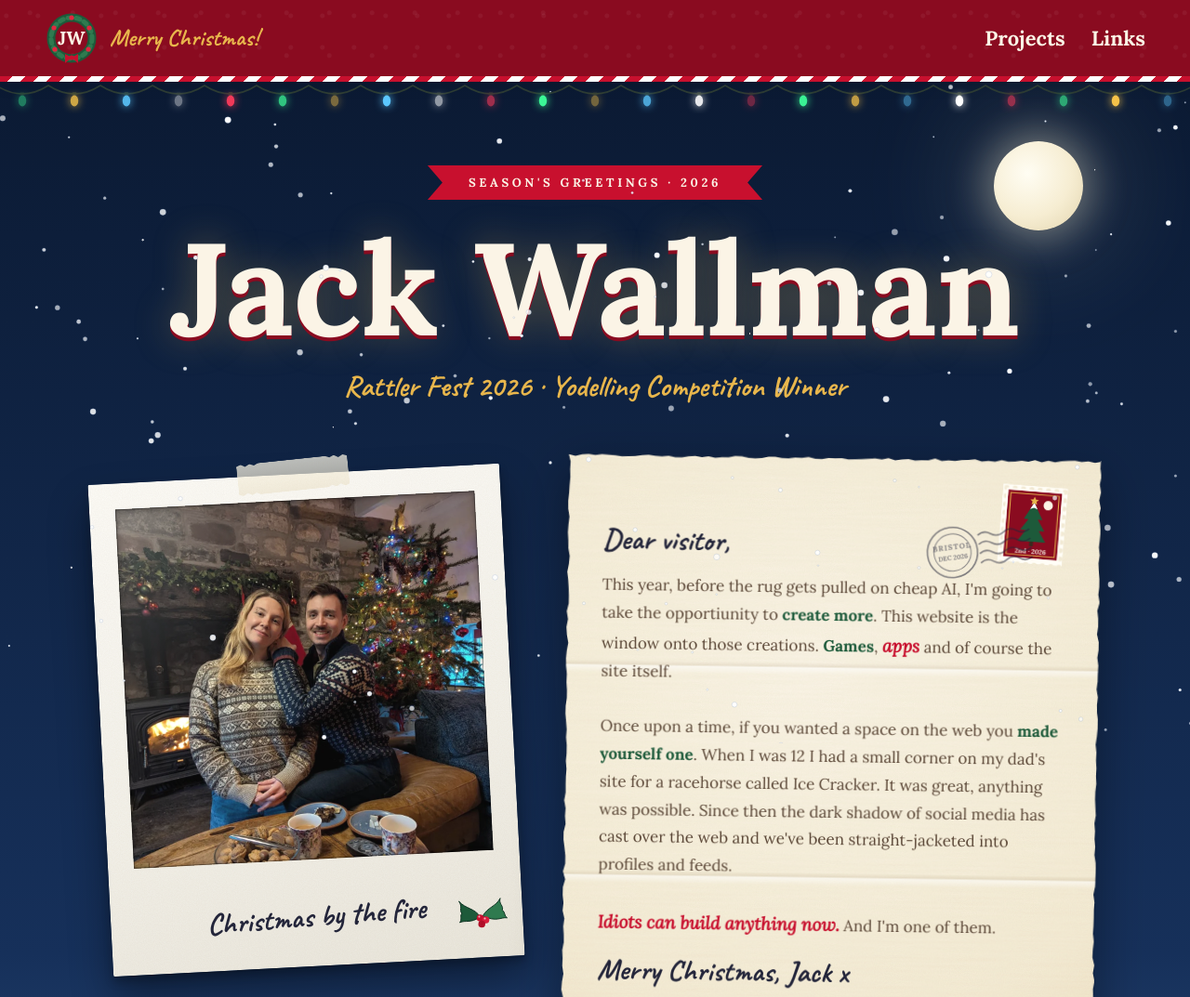
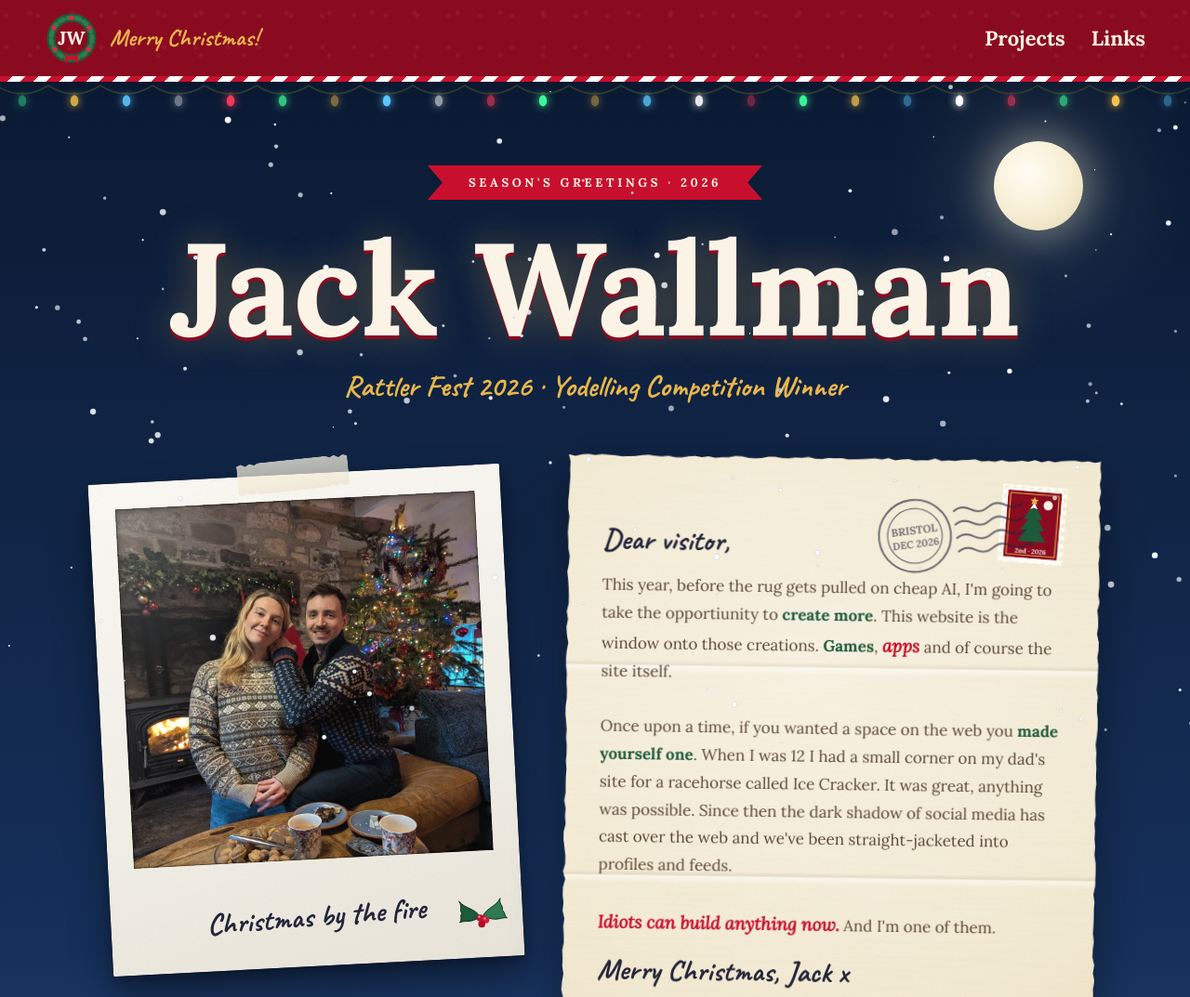
Before and after one commit to jackwallman/jackwallman.github.io, a plain HTML site: page index.html in a window 1280 px wide. Shown: the top 1073 px of the page at 93% size. Drawn offline with Linux system fonts and the light colour scheme; a web font is replaced by a local one.

Commit message:
Drop present numbering on project cards and enlarge the postmark
Co-Authored-By: Claude Opus 5.5 <noreply@anthropic.com>
Claude-Session: https://claude.ai/code/session_0126k7TR5c9d48EAfdzKkcgE

```diff
--- a/index.html
+++ b/index.html
@@ -235,9 +235,9 @@
   }
   .stamp svg { display: block; width: 100%; height: 100%; }
   .postmark {
-    position: absolute; right: 34px; bottom: -18px;
-    width: 120px; height: 66px;
-    color: rgba(35,37,58,0.55);
+    position: absolute; right: 38px; bottom: -10px;
+    width: 168px; height: 88px;
+    color: rgba(35,37,58,0.62);
     transform: rotate(-8deg);
     pointer-events: none;
   }
@@ -338,7 +338,6 @@
   }
 
   .card-body { padding: 20px 22px 18px; display: flex; flex-direction: column; gap: 8px; flex: 1; }
-  .card-num { font-family: var(--hand); font-size: 20px; font-weight: 700; color: var(--pine); }
   .card h3 { font-family: var(--display); font-weight: 700; font-size: 30px; line-height: 1.05; margin: 0; color: var(--red-deep); }
   .card p { font-size: 15.5px; line-height: 1.6; color: var(--ink-soft); margin: 0; }
   .card-link {
@@ -421,7 +420,7 @@
     .polaroid { max-width: 420px; margin: 18px auto 0; width: calc(100% - 24px); }
     .letter { padding: 24px 22px 26px; }
     .letter-greet { font-size: 28px; }
-    .postmark { right: 22px; width: 100px; }
+    .postmark { right: 30px; bottom: -22px; width: 138px; height: 72px; }
     .polaroid-holly { width: 42px; height: 35px; right: 2%; bottom: 3%; }
     .letter-cta { flex-direction: column; }
     .projects { padding: 32px 16px 70px; }
@@ -518,18 +517,18 @@
               <text x="29" y="67" text-anchor="middle" font-family="Lora, serif" font-size="7" font-weight="700" fill="#fbf4e6">2nd · 2026</text>
             </svg>
           </span>
-          <svg class="postmark" viewBox="0 0 120 66" aria-hidden="true">
-            <g fill="none" stroke="currentColor" stroke-width="1.6">
-              <circle cx="33" cy="33" r="27"/>
-              <circle cx="33" cy="33" r="20" stroke-width="1"/>
-              <path d="M62 18 q7 -5 14 0 t14 0 t14 0 t14 0"/>
-              <path d="M62 28 q7 -5 14 0 t14 0 t14 0 t14 0"/>
-              <path d="M62 38 q7 -5 14 0 t14 0 t14 0 t14 0"/>
-              <path d="M62 48 q7 -5 14 0 t14 0 t14 0 t14 0"/>
+          <svg class="postmark" viewBox="0 0 160 84" aria-hidden="true">
+            <g fill="none" stroke="currentColor" stroke-width="2">
+              <circle cx="42" cy="42" r="37"/>
+              <circle cx="42" cy="42" r="28" stroke-width="1.2"/>
+              <path d="M84 22 q9 -6 18 0 t18 0 t18 0 t18 0"/>
+              <path d="M84 36 q9 -6 18 0 t18 0 t18 0 t18 0"/>
+              <path d="M84 50 q9 -6 18 0 t18 0 t18 0 t18 0"/>
+              <path d="M84 64 q9 -6 18 0 t18 0 t18 0 t18 0"/>
             </g>
             <g fill="currentColor" font-family="Lora, serif" font-weight="700" text-anchor="middle">
-              <text x="33" y="30" font-size="8" letter-spacing="1">BRISTOL</text>
-              <text x="33" y="41" font-size="7">DEC 2026</text>
+              <text x="42" y="40" font-size="11">BRISTOL</text>
+              <text x="42" y="54" font-size="10.5">DEC 2026</text>
             </g>
           </svg>
         </div>
@@ -563,7 +562,6 @@
         <span class="card-tag">Photography</span>
       </div>
       <div class="card-body">
-        <span class="card-num">Present no. 1</span>
         <h3>Photoglobe</h3>
         <p>Interactive neon globe of ski snaps.</p>
         <span class="card-link"><span>Unwrap</span><i>&rarr;</i></span>
@@ -577,7 +575,6 @@
         <span class="card-tag">Utility</span>
       </div>
       <div class="card-body">
-        <span class="card-num">Present no. 2</span>
         <h3>Speedy Shopper</h3>
         <p>Cross-reference your weekly meal plan against the cupboard. Build the list, run the errand, return.</p>
         <span class="card-link"><span>Unwrap</span><i>&rarr;</i></span>
@@ -591,7 +588,6 @@
         <span class="card-tag">Game</span>
       </div>
       <div class="card-body">
-        <span class="card-num">Present no. 3</span>
         <h3>Plunder Sudoku</h3>
         <p>A roguelite twist on sudoku. Plunder powerups, chain solves and stay ahead of the fuse.</p>
         <span class="card-link"><span>Unwrap</span><i>&rarr;</i></span>
@@ -605,7 +601,6 @@
         <span class="card-tag">Map</span>
       </div>
       <div class="card-body">
-        <span class="card-num">Present no. 4</span>
         <h3>Bristol Routemap</h3>
         <p>Map and list of Bristol transport infrastructure projects: cycle routes, bus priority, rail reopenings and more.</p>
         <span class="card-link"><span>Unwrap</span><i>&rarr;</i></span>
```
